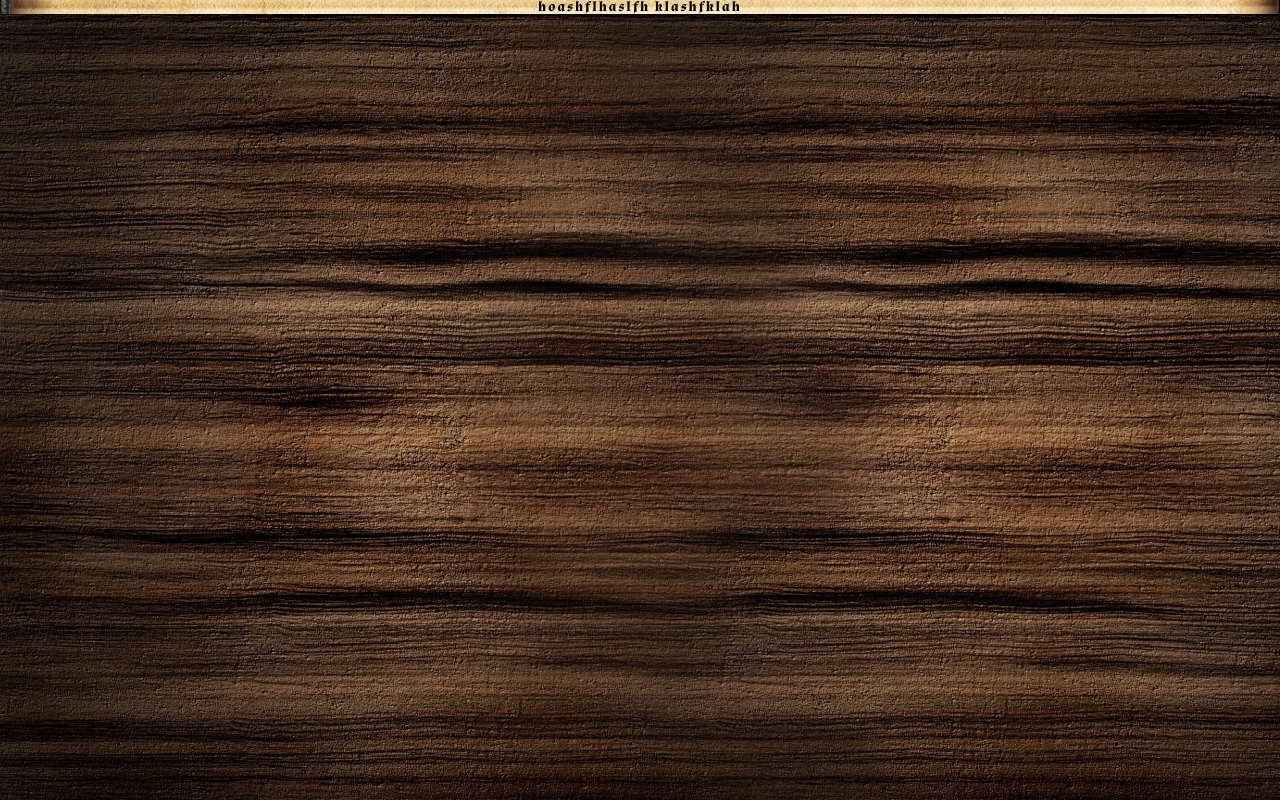
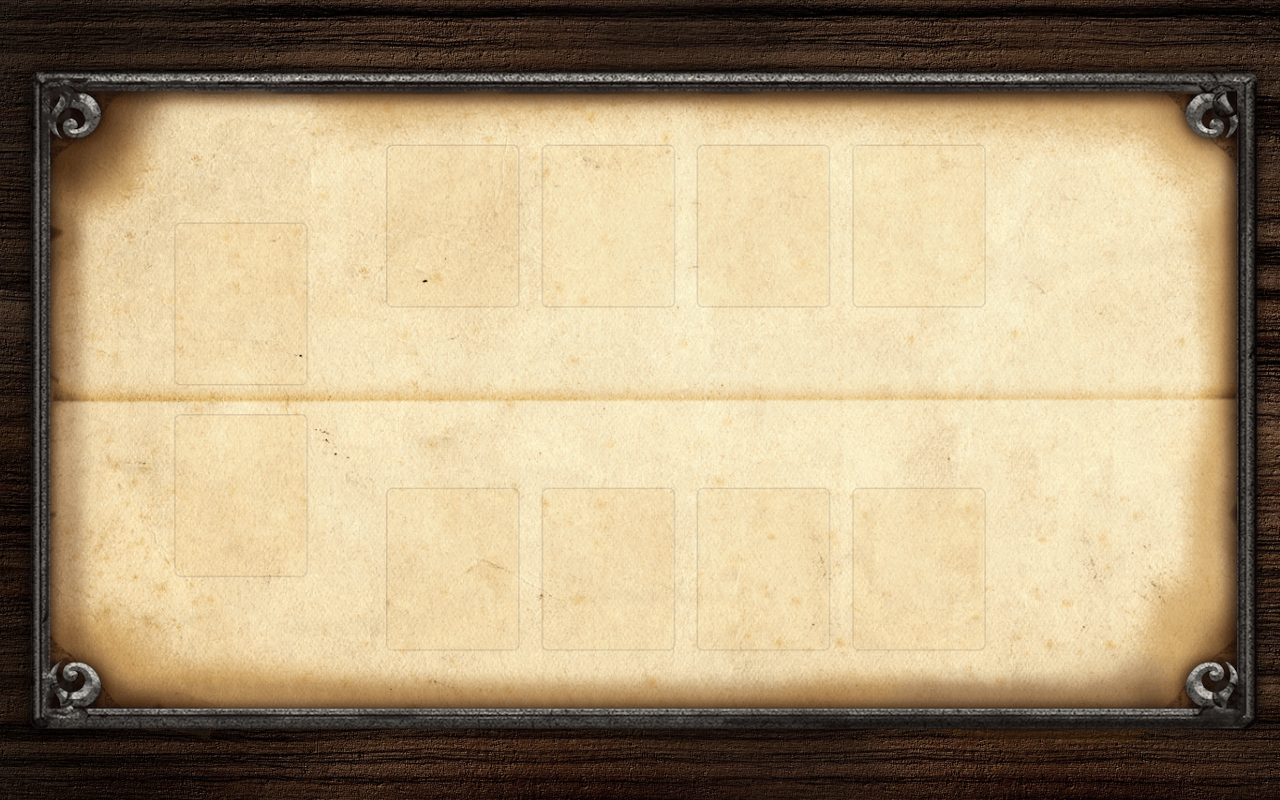
Before and after one commit to chailijia/eosdicegame, a React (Create React App) app in the folder frontend/: page / in a window 1280 px wide. Built offline with nearby package versions, Linux system fonts and the light colour scheme.

Commit message:
auto change layout when windows size changes

```diff
--- a/frontend/src/components/Game/Game.css
+++ b/frontend/src/components/Game/Game.css
@@ -1,31 +1,22 @@
 .Game {
-  /* position: relative; */
-  /* margin: 0 auto; */
-  background: url("./images/Game_board_wCards.png");
-  background-repeat: no-repeat;
-  background-position: 50% 50%;
-  /* text-align: center; */
-  /* display: flex; */
-  /* align-items: center; */
-  /* justify-content: center; */
-  /* transform-origin: top left; */
-  /* transition: all 500ms ease-in-out !important; */
+  position: relative;
 
+  display: flex;
+  align-items: center;
+  justify-content: center;
 
+  transform-origin: top left;
+  transition: all 500ms ease-in-out !important;
 
-  /* -ms-transform-origin: top left; */
-  /* -webkit-transform-origin: top left; */
-  /* transform-origin: top left; */
-  /* -webkit-transition: all 500ms ease-in-out !important; */
-  /* transition: all 500ms ease-in-out !important; */
-  /* position: absolute; */
 }
   .Game .container {
-    position: relative;
-    width: 100%;
-    height: 100%;
-    text-align: center;
-   }
+    background: url("./images/Game_board_wCards.png");
+    background-repeat: no-repeat;
+    background-position: 50% 50%;
+    background-size: contain;
+    width: 100vw;
+    min-height: 100vh;
+  }
   body.ReactModal__Body--open .Game .GameMat,
   body.ReactModal__Body--open .Game .Info,
   .App.status-card-selected .Game .GameMat,
--- a/frontend/src/components/Game/Game.jsx
+++ b/frontend/src/components/Game/Game.jsx
@@ -37,7 +37,6 @@ class Game extends Component {
             /> */}
 
             {/* <GameInfo /> */}
-            hoashflhaslfh klashfklah
            </div>
         }
 
--- a/frontend/src/components/GameInfo/GameInfo.jsx
+++ b/frontend/src/components/GameInfo/GameInfo.jsx
@@ -12,9 +12,9 @@ class Info extends Component {
     return (
       <div className={"Info"}>
 
-        <p>ROUND X</p>
+        {/* <p>ROUND X</p> */}
 
-        <div><Button onClick={ onEndGame } className="small blue">RULE</Button></div>
+        {/* <div><Button onClick={ onEndGame } className="small blue">RULE</Button></div> */}
 
       </div>
     )
```
Also changed, not shown: frontend/src/components/GameInfo/GameInfo.css (+9 -4 lines).
